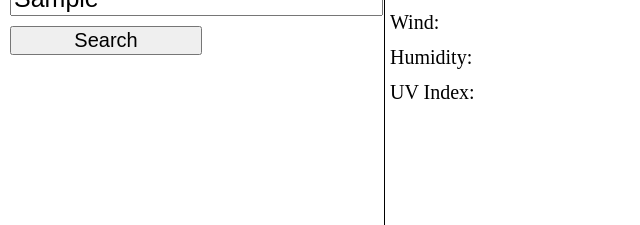
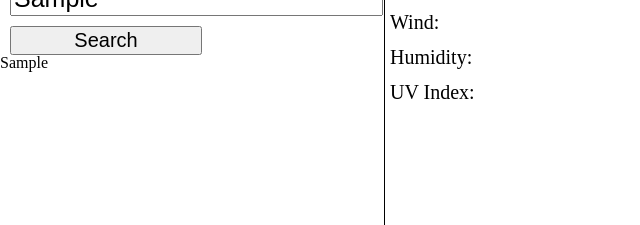
Before and after one commit to JacksonWhite4725/weather-dashboard, a plain HTML site: page index.html in a window 1280 px wide. Both pictures are taken after typing "Sample" into the empty fields and a click on the button "Search". Shown: the part 156-381 px from the top of the page, 0-640 px from the left. Drawn offline with Linux system fonts and the light colour scheme; no server answers.

Commit message:
Added local storage stuff

```diff
--- a/index.html
+++ b/index.html
@@ -15,7 +15,9 @@
             <h2>Search for a City</h2>
             <input type="text" placeholder="San Diego" id="city-search">
             <button id="search-btn">Search</button>
-            <div class='searched-cities'></div>
+            <ul id='searched-cities'>
+
+            </ul>
         </div>
         <div class="results">
             <div class="main-result">
--- a/script.js
+++ b/script.js
@@ -47,8 +47,9 @@ function searchHistory() {
         pastCity.textContent = callStorage()[i];
         pastCity.value = callStorage()[i];
         pastCity.classList.add('searched-city');
-        searchedCities.appendChild(pastCity);
-
+        console.log(pastCity.value);
+        console.log(searchedCities);
+        searchedCities.innerHTML = pastCity.value;
         pastCity.addEventListener('click', function(e) {
             getWeather(e.target.value);
         });
```
